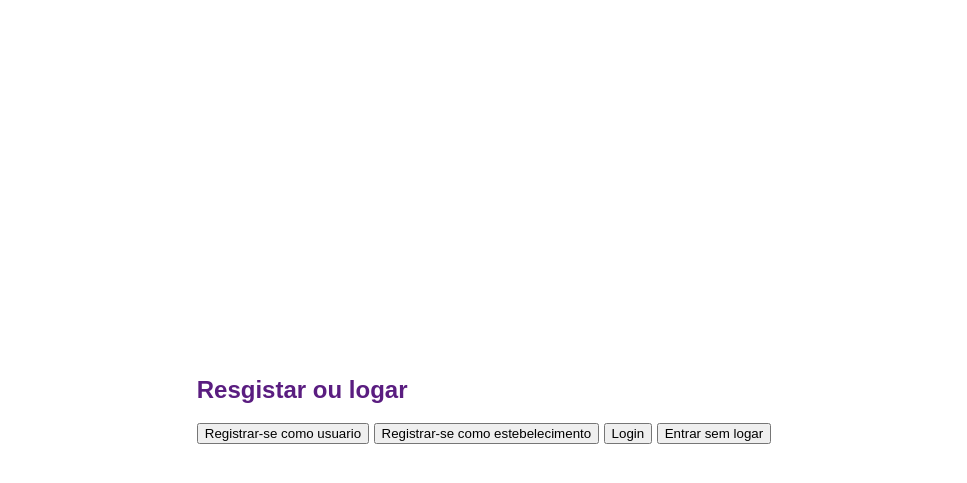
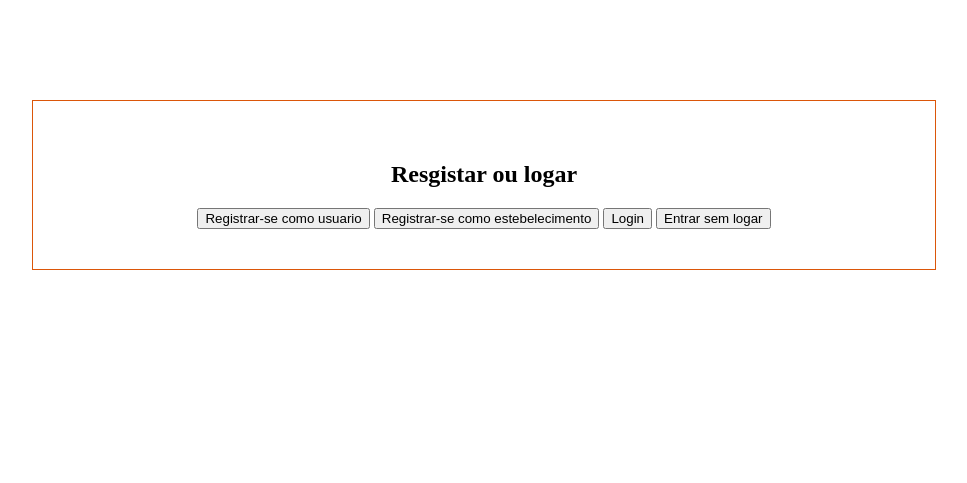
Before and after one commit to Angelo-Requenha/reserva-comigo, a Django app: page /init_page/ in a window 1280 px wide. Shown: the top 483 px of the page, without its empty margins (156-1123 px from the left). Run offline with Django 5.2, Linux system fonts and the light colour scheme.

Commit message:
inicio pagina de login

```diff
--- /dev/null
+++ b/main/static/css/init_page.css
@@ -0,0 +1,7 @@
+.container_init_page {
+    width: 65%;
+    margin: 100px auto;
+    padding: 40px;
+    border: solid 1px #DB5609;
+    text-align: center;
+}
--- a/reserva_app/templates/pages/init_page.html
+++ b/reserva_app/templates/pages/init_page.html
@@ -5,7 +5,7 @@
     <meta charset="UTF-8">
     <meta name="viewport" content="width=device-width, initial-scale=1.0">
     <title>Document</title>
-    <link rel="stylesheet" href="{% static 'css/style.css' %}">
+    <link rel="stylesheet" href="{% static 'css/init_page.css' %}">
 </head>
 <body>
     <section class="container_init_page">
```
Also changed, not shown: main/static/css/style.css (+0 -13 lines).
